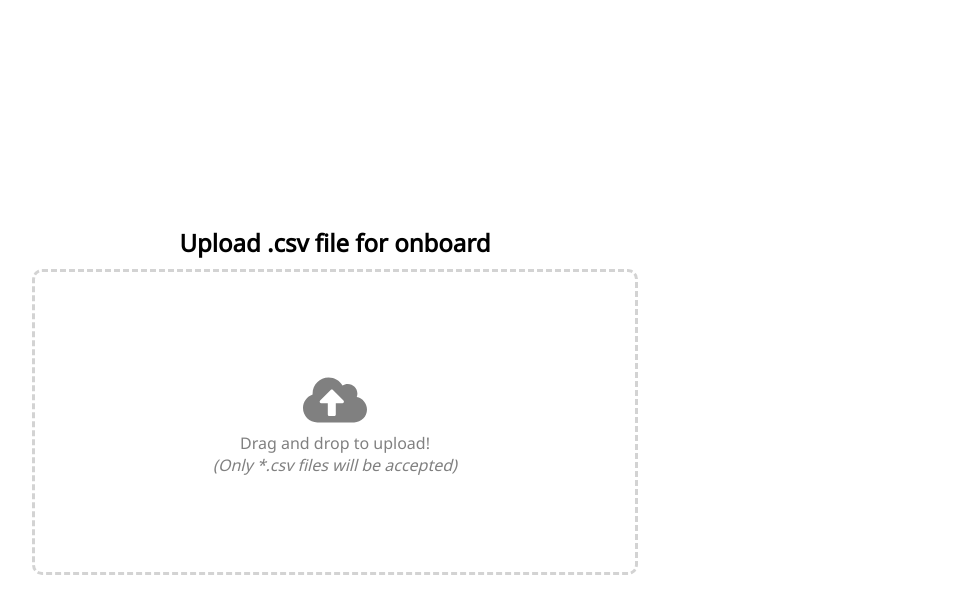
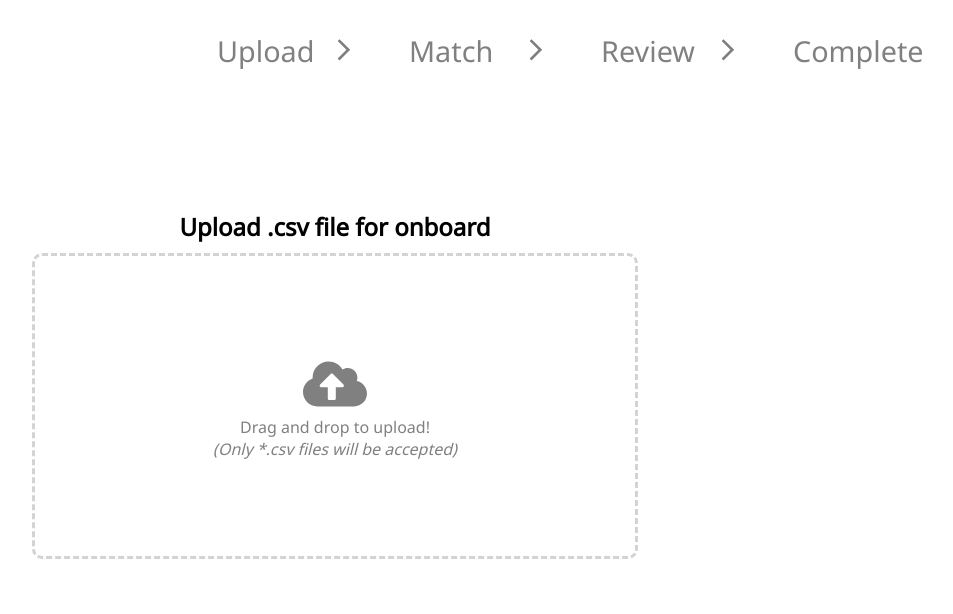
Before and after one commit to asendice/oneclick, a React (Create React App) app: page / in a window 1280 px wide. Shown: the top 614 px of the page, without its empty margins (305-1258 px from the left). Built offline with nearby package versions, Linux system fonts and the light colour scheme.

Commit message:
progress

```diff
--- a/src/components/App.js
+++ b/src/components/App.js
@@ -2,6 +2,7 @@ import React, { useState } from "react";
 import "../css/App.css";
 import FileDisplay from "./FileDisplay";
 import Upload from "./Upload";
+import Progress from "./Progress";
 const App = () => {
   const [file, setFile] = useState();
   const [data, setData] = useState([]);
@@ -22,15 +23,20 @@ const App = () => {
     setData(arr);
   };
 
-  console.log(data, "data")
+  console.log(data, "data");
 
   return (
     <div className="app">
-      {file ? (
-        <FileDisplay file={file} headers={headers} data={data} />
-      ) : (
-        <Upload setFile={setFile} handleCSV={handleCSV} />
-      )}
+      <div className="header">
+        <Progress />
+      </div>
+      <div className="content">
+        {file ? (
+          <FileDisplay file={file} headers={headers} data={data} />
+        ) : (
+          <Upload setFile={setFile} handleCSV={handleCSV} />
+        )}
+      </div>
     </div>
   );
 };
--- /dev/null
+++ b/src/components/Progress.js
@@ -0,0 +1,28 @@
+import React from "react";
+import "../css/Progress.css";
+
+import { MdArrowForwardIos } from "react-icons/md";
+
+const Progress = () => {
+  return (
+    <div className="progress">
+      <div className="progress-item">
+        <p>Upload</p>
+        <MdArrowForwardIos className="progress-arrow" />
+      </div>
+      <div className="progress-item">
+        <p>Match</p>
+        <MdArrowForwardIos className="progress-arrow" />
+      </div>
+      <div className="progress-item">
+        <p>Review</p>
+        <MdArrowForwardIos className="progress-arrow"/>
+      </div>
+      <div className="progress-item">
+        <p>Complete</p>
+      </div>
+    </div>
+  );
+};
+
+export default Progress;
--- a/src/css/App.css
+++ b/src/css/App.css
@@ -6,7 +6,16 @@
 
 .app {
   display: flex;
-  align-items: center;
-  justify-content: center;
+  /* align-items: center;
+  justify-content: center; */
+  flex-direction: column;
   height: 100vh;
 }
+
+.header {
+  align-self: flex-end;
+}
+
+.content {
+  margin-top: 110px;
+}
--- a/src/css/FileItem.css
+++ b/src/css/FileItem.css
@@ -2,7 +2,7 @@
   display: flex;
   align-items: center;
   height: 70px;
-  width: 100%;
+  width: 600px;
   border: solid 1px #d3d3d3;
   border-radius: 20px;
   margin-top: 20px;
--- /dev/null
+++ b/src/css/Progress.css
@@ -0,0 +1,25 @@
+.progress {
+  display: flex;
+  align-items: center;
+  justify-content: space-evenly;
+  height: 100px;
+  width: 800px;
+}
+
+.progress-item {
+  display: flex;
+  align-items: center;
+  justify-content: space-between;
+  width: 140px;
+  margin: 10px;
+  /* background-color: pink; */
+}
+
+.progress-item p {
+  font-size: 1.8rem;
+  color: grey;
+}
+.progress-arrow {
+  font-size: 1.6rem;
+  color: grey;
+}
```
